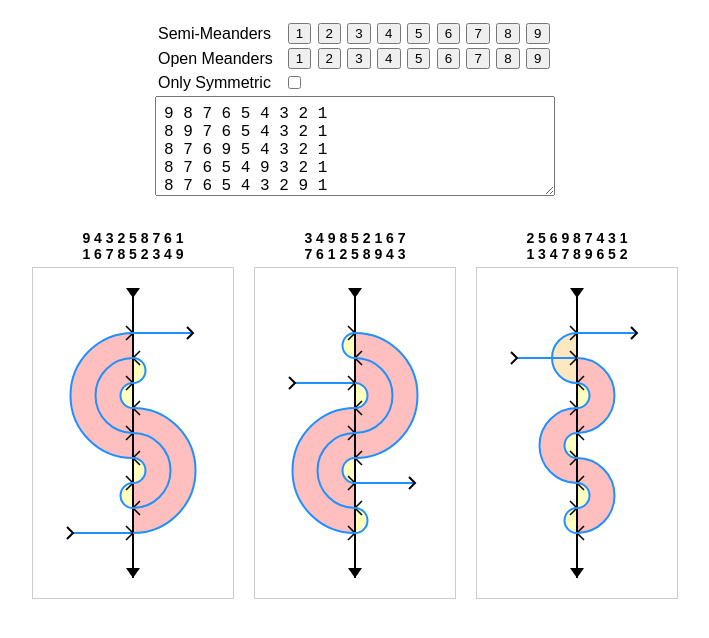
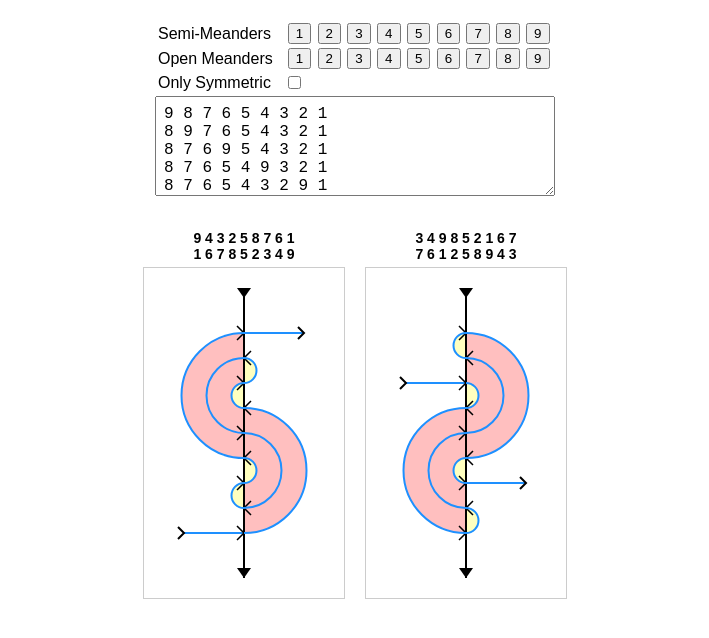
Before and after one commit to Keavon/bezier-intersection-topologies, a plain HTML site: page index.html in a window 1280 px wide. Shown: the whole page, without its empty margins (285-994 px from the left). Drawn offline with Linux system fonts and the light colour scheme.

Commit message:
Add additional filters, including vertical symmetry

```diff
--- a/index.html
+++ b/index.html
@@ -532,17 +532,21 @@
 				const alreadyPresent = new Set();
 
 				for (const lineText of sequenceLines) {
-					const forwardSequence = lineText.trim();
-					if (forwardSequence === "") continue;
-					const reversedSequence = forwardSequence.split(" ").reverse().join(" ");
+					const lineTextTrimmed = lineText.trim();
+					if (lineTextTrimmed === "") continue;
 
-					const sequence = parseSequence(forwardSequence);
+					const forwardSequence = parseSequence(lineTextTrimmed);
+					const reversedSequence = [...forwardSequence].reverse();
+
+					const maxValue = Math.max(...forwardSequence);
+					const forwardFlippedSequence = forwardSequence.map((value) => maxValue - value + 1);
+					const reversedFlippedSequence = [...forwardFlippedSequence].reverse();
 
 					// Count the number of each quantity of corners
 					const intersectionCountBuckets = [];
 					let invalid = false;
-					sequence.slice(0, -1).forEach((_, i) => {
-						const count = countIntersectionsForArc(sequence, sequence[i], sequence[i + 1]);
+					forwardSequence.slice(0, -1).forEach((_, i) => {
+						const count = countIntersectionsForArc(forwardSequence, forwardSequence[i], forwardSequence[i + 1]);
 						if (count === undefined) {
 							invalid = true;
 							return;
@@ -556,27 +560,32 @@
 					// Filter out impossible cases for cubic Bezier intersections
 					if (entries.map(([a, b]) => a * b).reduce((a, b) => a + b, 0) > 24) continue; // More than 24 corners in total
 					if (intersectionCountBuckets.find((value) => value > 4)) continue; // Any bucket with more than 4 of the same number of corners
+					if ([2, 3, 5, 7, 8].map((i) => intersectionCountBuckets[i] || 0).reduce((a, b) => a + b, 0) > 4) continue; // More than 4 of the combined buckets for 2 and 3 corners
 					if (entries.flatMap(([key, value]) => (key > 4 ? value : 0)).reduce((a, b) => a + b, 0) > 1) continue; // More than 1 bucket with more than 4 corners
 					if (Object.keys(intersectionCountBuckets).find((key) => key > 6)) continue; // Any bucket with more than 6 corners
-					if (countVerticalDirectionChanges(sequence) > 2) continue; // More than 2 changes in vertical direction
+					if (countVerticalDirectionChanges(forwardSequence) > 2) continue; // More than 2 changes in vertical direction
 
-					// Remove front-to-back duplicates
-					if (alreadyPresent.has(forwardSequence)) continue;
-					if (alreadyPresent.has(reversedSequence)) continue;
-					alreadyPresent.add(forwardSequence);
-					alreadyPresent.add(reversedSequence);
+					// Remove front-to-back and top-to-bottom duplicates
+					const forwardSequenceString = forwardSequence.join(" ");
+					const reversedSequenceString = reversedSequence.join(" ");
+					if (alreadyPresent.has(forwardSequenceString)) continue;
+					if (alreadyPresent.has(reversedSequenceString)) continue;
+					alreadyPresent.add(forwardSequenceString);
+					alreadyPresent.add(reversedSequenceString);
+					alreadyPresent.add(forwardFlippedSequence.join(" "));
+					alreadyPresent.add(reversedFlippedSequence.join(" "));
 
 					const vizItemContainer = document.createElement("div");
 					vizItemContainer.className = "visualization-item";
 
 					const titleElement = document.createElement("p");
 					titleElement.className = "sequence-title";
-					titleElement.textContent = `${forwardSequence}\n${reversedSequence}`;
+					titleElement.textContent = `${forwardSequenceString}\n${reversedSequenceString}`;
 					vizItemContainer.appendChild(titleElement);
 
 					const currentSvgElement = document.createElementNS(SVG_NS, "svg");
 					// Add class for styling individual SVGs if needed, e.g., from .visualization-item svg
-					drawVisualization(sequence, currentSvgElement);
+					drawVisualization(forwardSequence, currentSvgElement);
 
 					vizItemContainer.appendChild(currentSvgElement);
 					visualizationsContainer.appendChild(vizItemContainer);
```
